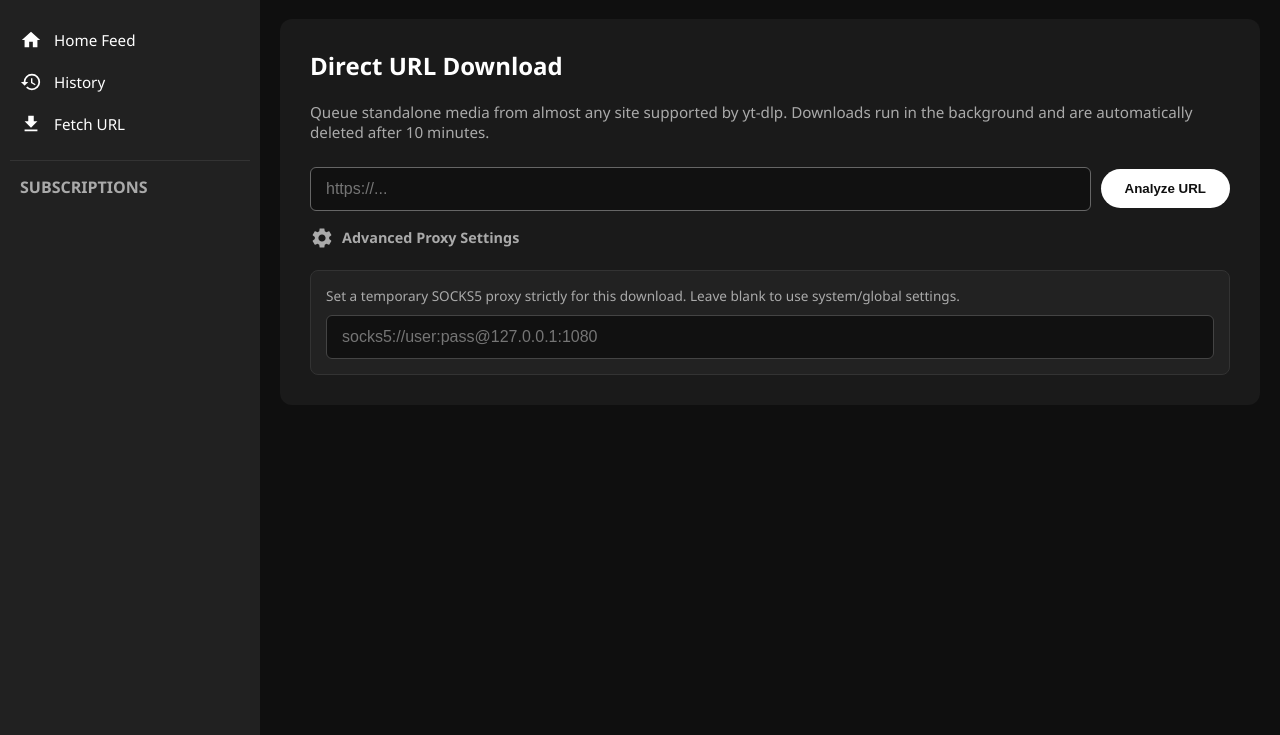
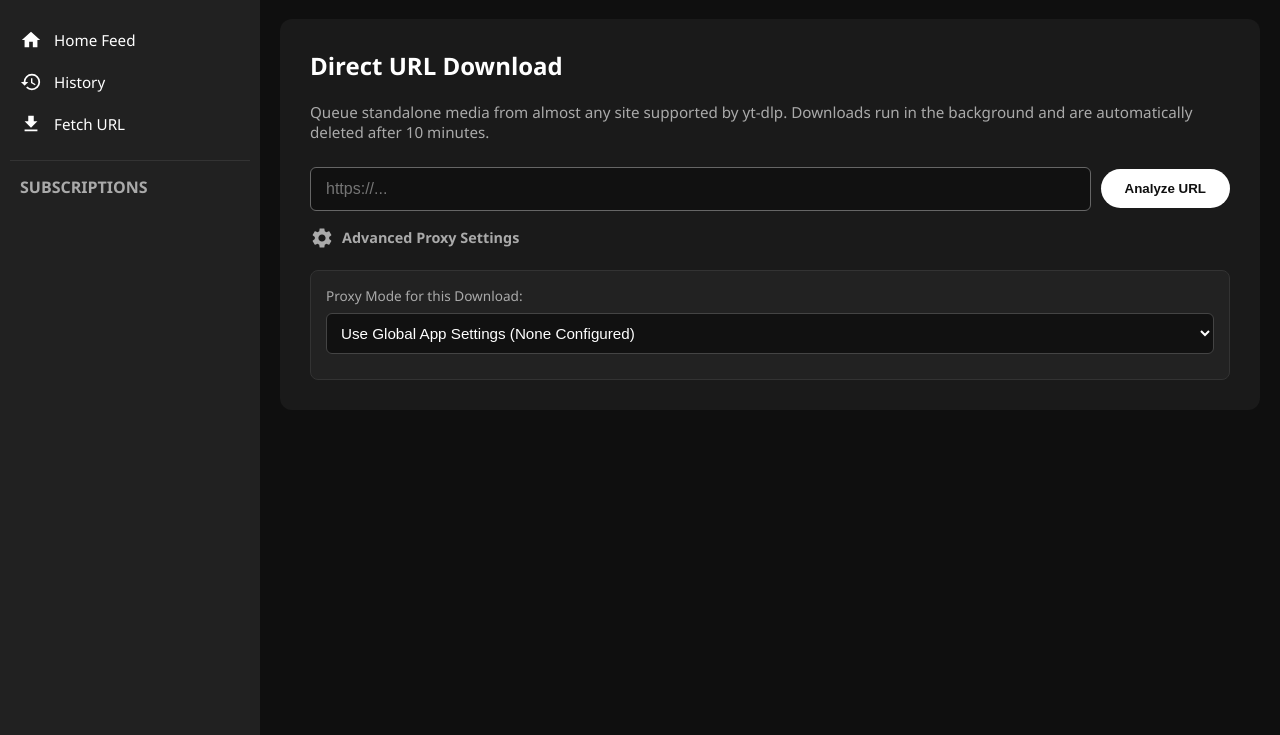
Before and after one commit to Cxmrykk/yt-dlp-tube, a Flask app: page /fetch in a window 1280 px wide, after a click on "Advanced Proxy Settings". Shown: the part 65-800 px from the top of the page. Run offline with Flask 3, Linux system fonts and the light colour scheme; the visitor is signed in with stand-in values (Sample User, id 1); some libraries are stand-ins or nearby versions.

Commit message:
More improvements to /fetch

```diff
--- a/static/js/pages/fetch.js
+++ b/static/js/pages/fetch.js
@@ -322,6 +322,7 @@
         if (e && e.preventDefault) e.preventDefault();
 
         const urlInput = document.getElementById('fetchUrl');
+        const proxyMode = document.getElementById('fetchProxyMode');
         const proxyInput = document.getElementById('customProxy');
 
         const url = (urlInput.value || '').trim();
@@ -333,7 +334,12 @@
         let proxyUrl = undefined;
         const container = document.getElementById('proxyContainer');
         if (container && container.classList.contains('open')) {
-            proxyUrl = (proxyInput.value || '').trim();
+            const mode = proxyMode.value;
+            if (mode === 'none') {
+                proxyUrl = "";
+            } else if (mode === 'custom') {
+                proxyUrl = (proxyInput.value || '').trim();
+            }
         }
 
         new FetchJob(url, proxyUrl);
--- a/templates/fetch.html
+++ b/templates/fetch.html
@@ -20,8 +20,22 @@
                 <svg class="ic" aria-hidden="true"><use href="#ic-settings"></use></svg> Advanced Proxy Settings
             </div>
             <div id="proxyContainer" class="proxy-container">
-                <p class="proxy-help">Set a temporary SOCKS5 proxy strictly for this download. Leave blank to use system/global settings.</p>
-                <input type="text" id="customProxy" placeholder="socks5://user:pass@127.0.0.1:1080">
+                <label style="display: block; color: var(--text-muted); font-size: 0.85rem; margin-bottom: 8px;">Proxy Mode for this Download:</label>
+                <select id="fetchProxyMode" class="format-dropdown" style="margin-bottom: 10px;" onchange="document.getElementById('customProxyWrap').style.display = this.value === 'custom' ? 'block' : 'none'">
+                    <option value="global">
+                        Use Global App Settings
+                        {% if app_settings.ydl_proxy_url and app_settings.ydl_proxy_type != 'none' %}
+                            ({{ app_settings.ydl_proxy_url }})
+                        {% else %}
+                            (None Configured)
+                        {% endif %}
+                    </option>
+                    <option value="none">Direct Connection (Force No Proxy)</option>
+                    <option value="custom">Custom SOCKS5/HTTP Proxy...</option>
+                </select>
+                <div id="customProxyWrap" style="display: none;">
+                    <input type="text" id="customProxy" placeholder="socks5://user:pass@127.0.0.1:1080">
+                </div>
             </div>
         </form>
     </div>
```
